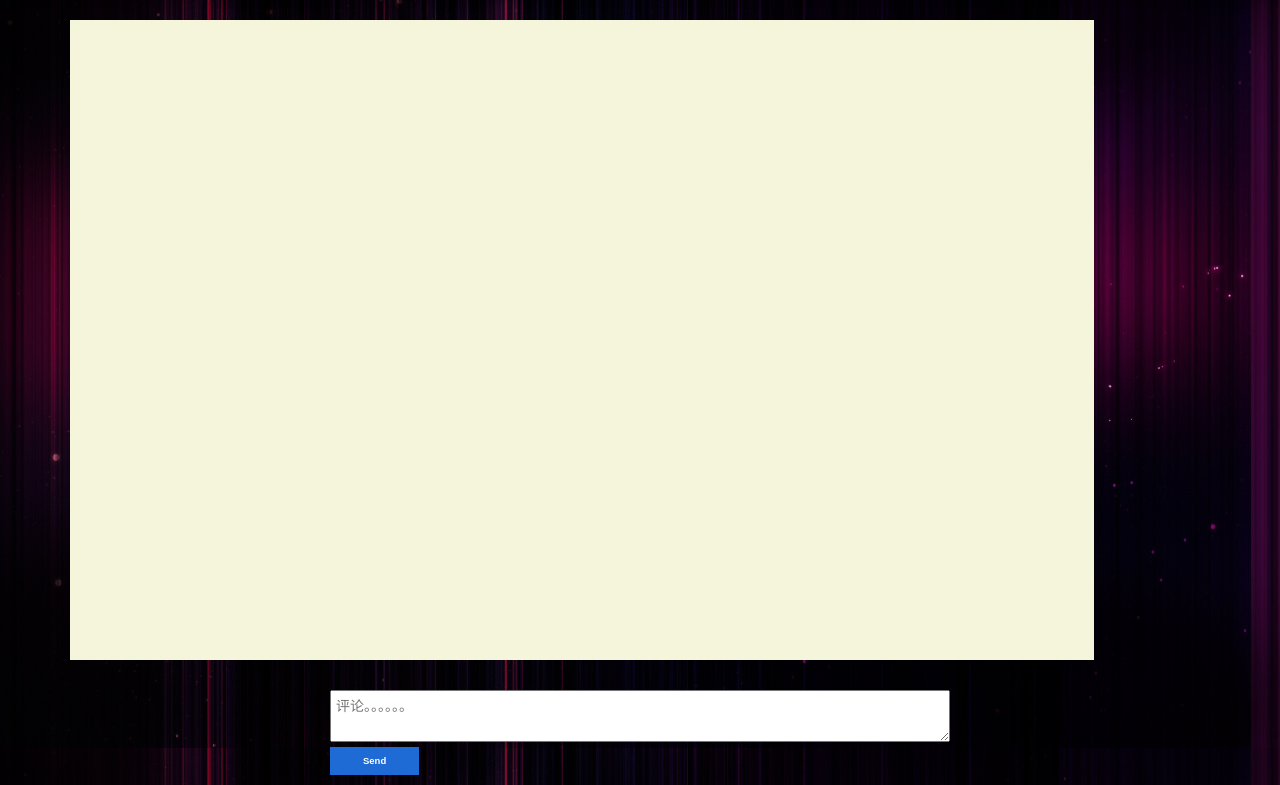
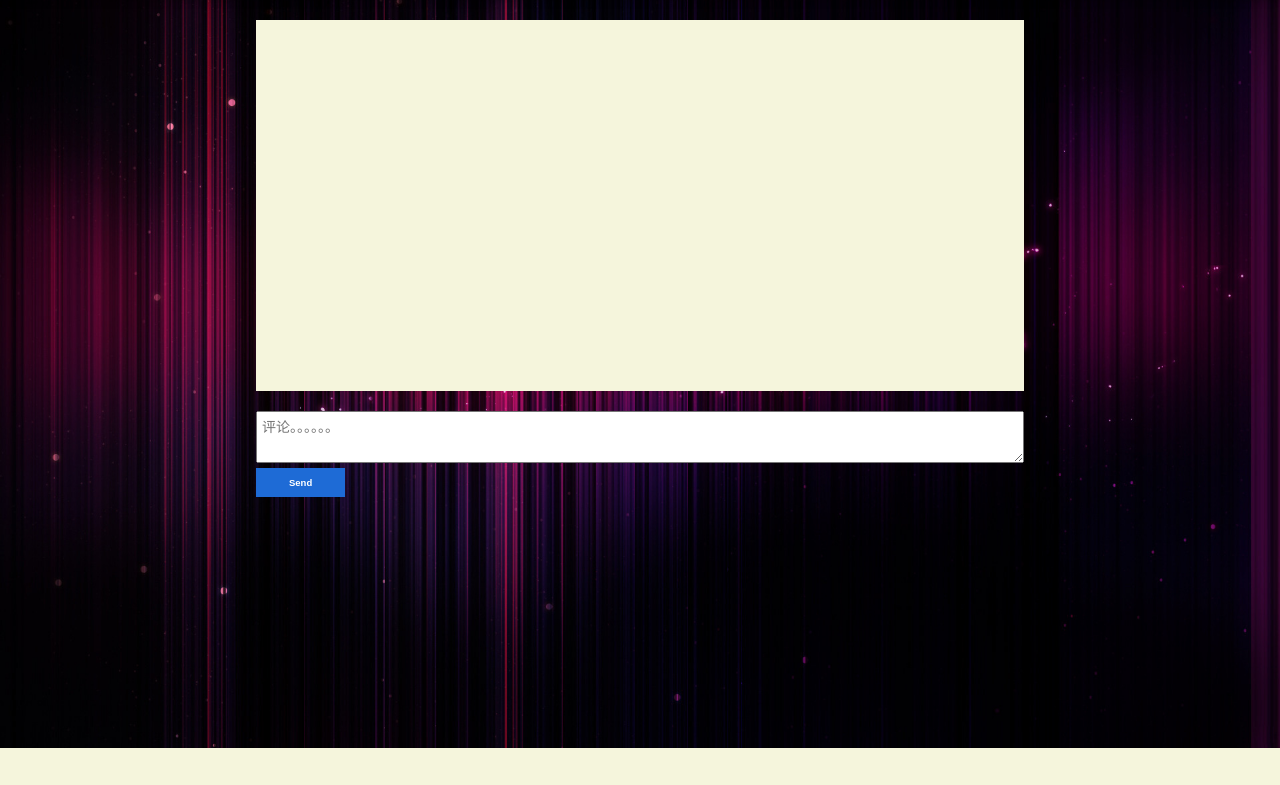
Before and after one commit to Varnaan/projet, a PHP site: page /chatbox.php in a window 1280 px wide. Shown: the part 52-837 px from the top of the page. After the commit the page ends 800 px from the top, so only its background shows below. Run offline with PHP 8.4, Linux system fonts and the light colour scheme; the visitor is signed in with stand-in values (Sample User, id 1); data that the repository does not hold is empty; some libraries are stand-ins or nearby versions.

Commit message:
styled chatbox a bit

```diff
--- a/chatbox.php
+++ b/chatbox.php
@@ -54,7 +54,7 @@ if (!isset($_SESSION['username'])) {
         $datej = date('d M', strtotime($date));
         $dateh = date('H:i:s', strtotime($date));
 
-        if ( $_SESSION['username'] == $donnees['auteur'] ) {
+        if ($_SESSION['username'] == $donnees['auteur']) {
             echo "<div  class='msg' style='text-align:right'>" .
                 '<h3>' . htmlspecialchars($donnees['auteur']) . ' ' . 'le ' . $datej . ' à ' . $dateh . '' .
                 '</"h3">' . '<br>' . "<span id='speech-bubble-own'>" . htmlspecialchars($donnees['contenu']) .
@@ -72,7 +72,7 @@ if (!isset($_SESSION['username'])) {
 	 		</div>
 <footer class="wrapper">
 		<form  action="validate/validate_chatbox.php" method="POST">
-			<input type="hidden" name="auteur" value="<?= $_SESSION['username']?>"  readonly><br>
+			<input type="hidden" name="auteur" value="<?= $_SESSION['username'] ?>"  readonly><br>
 			<textarea class="one" rows="2" cols="50" placeholder="评论。。。。。。" name = "contenu"></textarea>
 			<input class="four" type="submit" name="submit" value="Send">
         </form>
--- a/css/chatbox.css
+++ b/css/chatbox.css
@@ -13,31 +13,27 @@
 
 div.chat {
     overflow-y: scroll;
-    height: 50vw;
-    width: 80vw;
+    height: 29vw;
+    width: 60vw;
     background-color: beige;
     background-size: cover;
     font-family: 'Courier New', Courier, monospace;
-
+    margin: 0 auto;
 }
 
-legend{
-    font-size: 12px;
-}
 .msg {
     margin: auto;
     padding: 50px;
 }
 
 footer {
-    margin: auto;
-    width: 50%;
-    padding: 10px;
+    margin:0 auto;
+    width: 60vw;
 }
 
 textarea {
     margin: auto;
-    width: 100%;
+    width: 60vw;
     padding: 5px;
 }
 
@@ -55,11 +51,13 @@ input[type='submit'] {
 }
 
 #speech-bubble-own {
-     position: relative; background: #00aabb; border-radius: .4em;
+     position: relative; background: #00aabb; border-radius: .2em;
+     font-size: 1.99999rem;
     }
 
 #speech-bubble-other {
-    position: relative; background: darkgoldenrod; border-radius: .4em;
+    position: relative; background: darkgoldenrod; border-radius: .2em;
+    font-size: 1.99999rem;
 }
 
 h1 {
@@ -67,5 +65,5 @@ h1 {
 }
 
 h3 {
-    font-size: 1.5vw;
+    font-size: 1vw;
 }
--- a/css/header.css
+++ b/css/header.css
@@ -5,3 +5,7 @@
 .glyphicon.glyphicon-log-in{
     color: darkgoldenrod;
 }
+
+body {
+    width: 100%;
+}
```
Also changed, not shown: 1 other file. Lines whose indentation alone changed are shown as unchanged.
